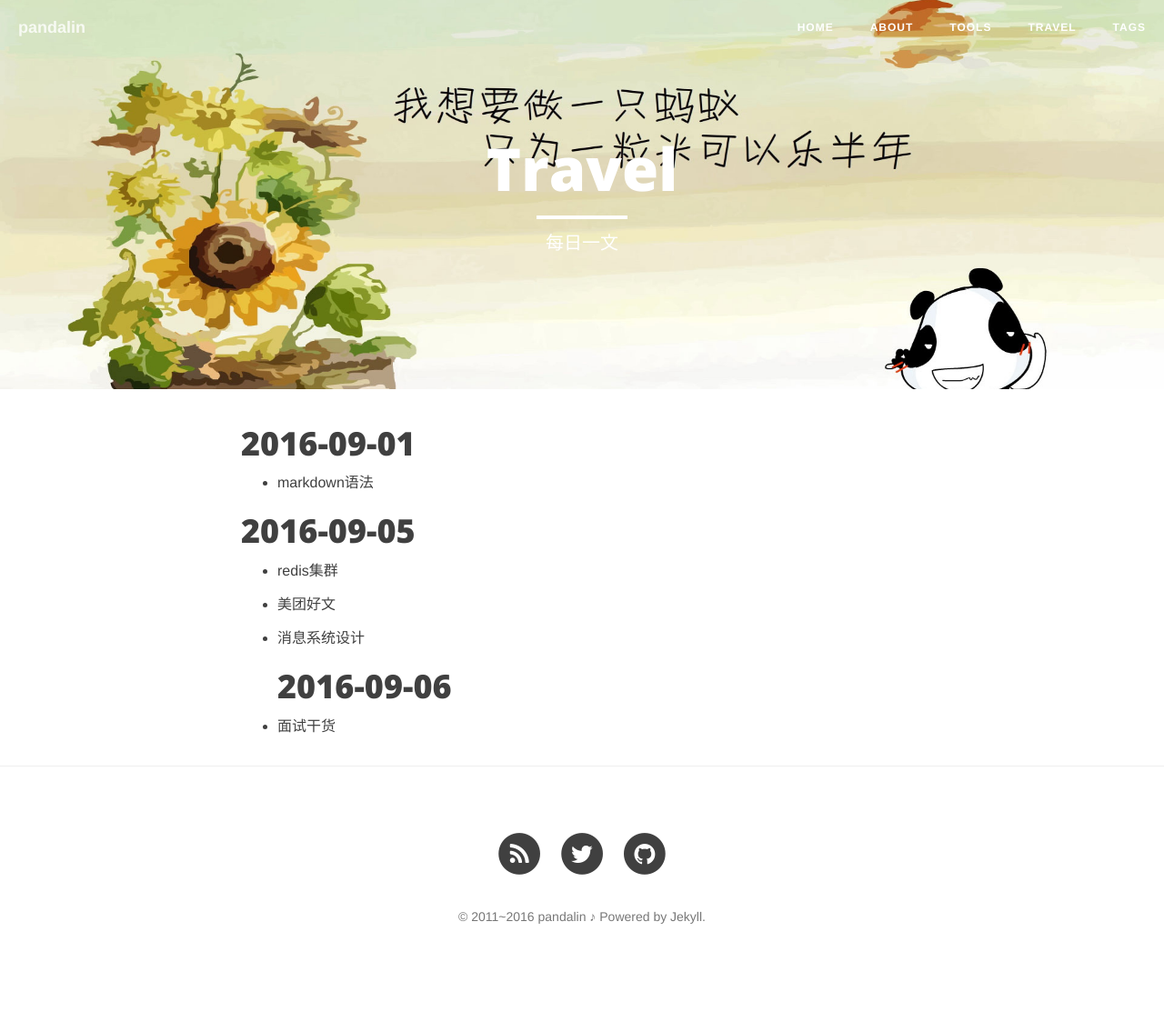
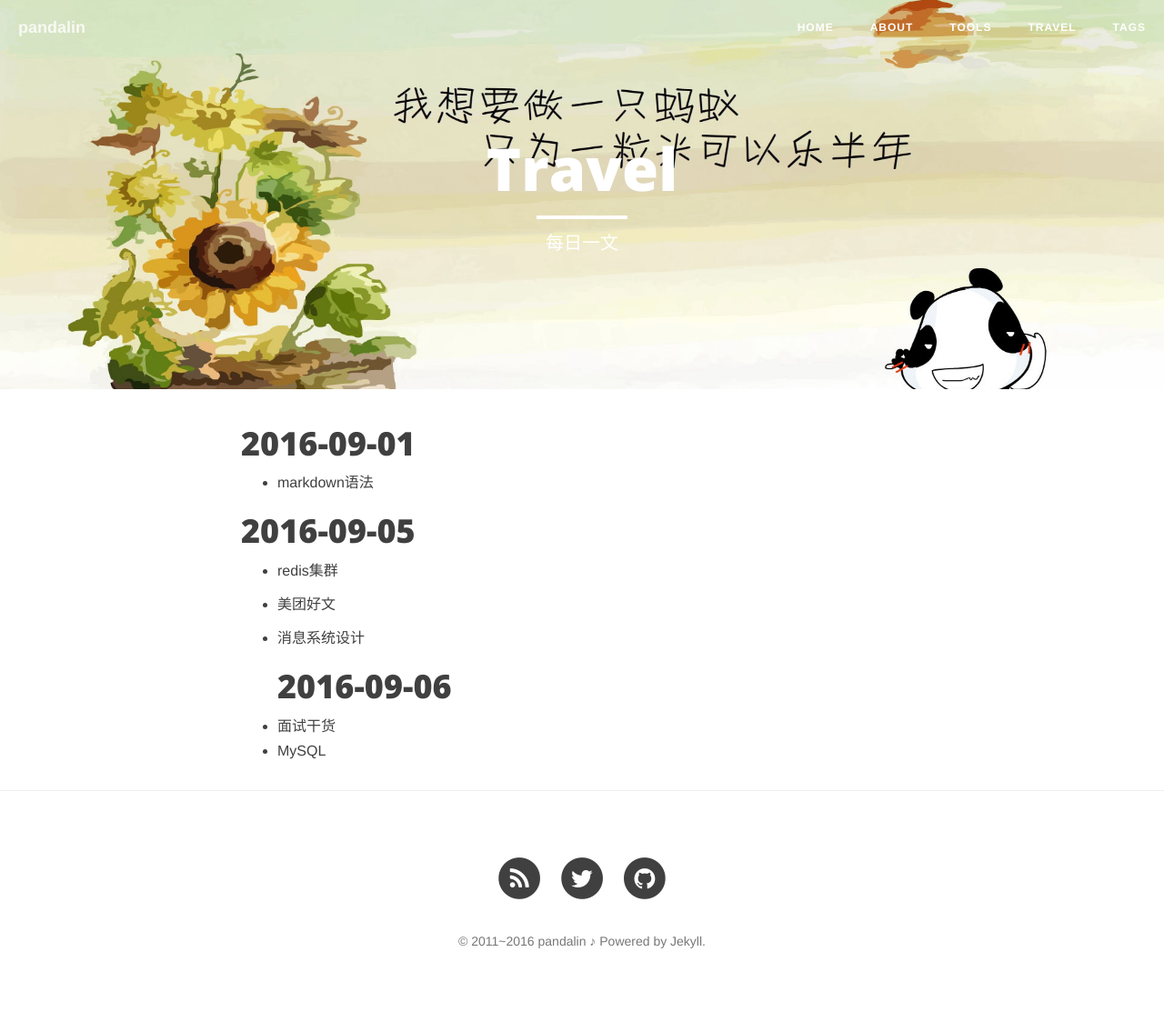
Before and after one commit to pandalin/pandalin.github.io, a Jekyll site: the page built from Travel.md, in a window 1280 px wide. Shown: the whole page at 91% size. Built offline with Jekyll 4.4.1, drawn with Linux system fonts in a browser that asks for light colours; nearby versions of some CDN libraries; before the commit the page ends 1085 px from its top, so only the background shows below that.

Commit message:
mysql线上环境实战

```diff
--- a/Travel.md
+++ b/Travel.md
@@ -24,3 +24,4 @@ header-img: "img/plane2.jpg"
   * [消息系统设计](http://www.jianshu.com/p/f4d7827821f1#)
 # 2016-09-06
   * [面试干货](http://mp.weixin.qq.com/s?__biz=MzIxMTE0ODU5NQ==&mid=2650236878&idx=1&sn=cc530c1d7be00377fe11c095804a123f#rd)
+  * [MySQL](http://www.cnblogs.com/suoning/p/5742885.html)
```
